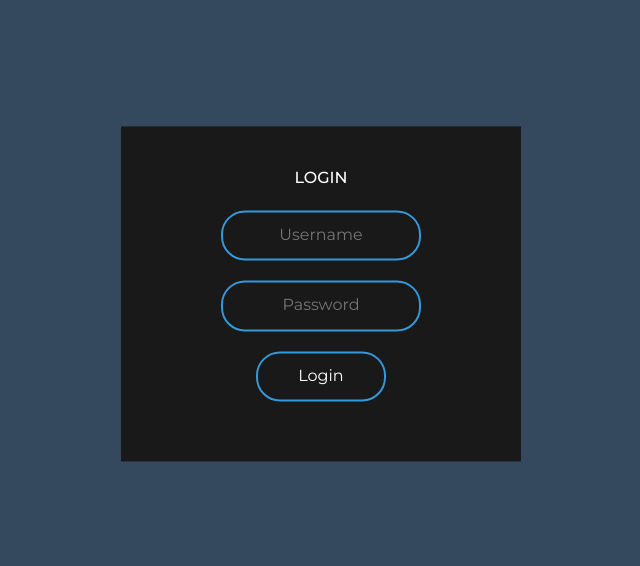
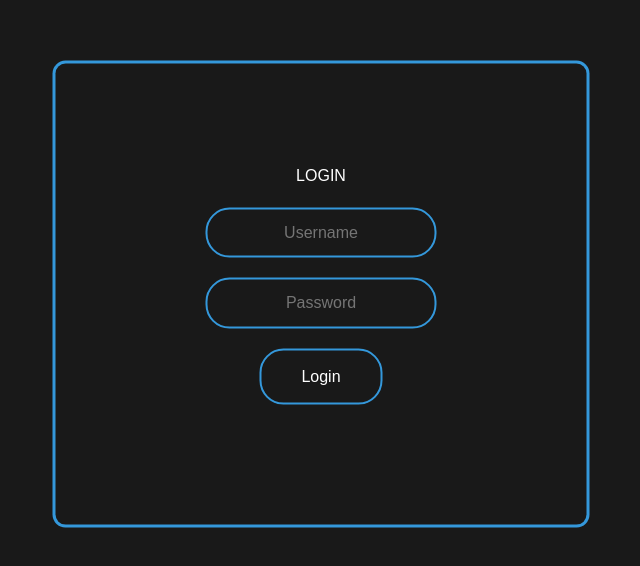
Before and after one commit to mnats725/mnatsakan-chat-ui, a React (Create React App) app: page / in a window 1280 px wide. Shown: the part 106-672 px from the top of the page, without its empty margins (319-959 px from the left). Built offline with nearby package versions, Linux system fonts and the light colour scheme.

Commit message:
feat: auth-page

```diff
--- a/src/components/app/app.css
+++ b/src/components/app/app.css
@@ -2,6 +2,7 @@
   display: flex;
   flex-direction: column;
   height: 100%;
+  background: #191919;
 }
 
 .app .main-content {
--- a/src/pages/auth-page/auth-page.css
+++ b/src/pages/auth-page/auth-page.css
@@ -1,14 +1,8 @@
-body {
-  margin: 0;
-  padding: 0;
+.auth-form {
   font-family: sans-serif;
-  background: #34495e;
-  box-sizing: border-box;
-}
-
-.box {
-  width: 400px;
-  padding: 40px;
+  border-radius: 10px;
+  box-shadow: 0 0 0 3px #3498db;
+  padding: 100px 150px;
   position: absolute;
   top: 50%;
   left: 50%;
@@ -17,35 +11,30 @@ body {
   text-align: center;
 }
 
-.box h1 {
-  color: white;
+.auth-form h1 {
+  color: #ffffff;
   text-transform: uppercase;
   font-weight: 500;
 }
 
-.box input[type='text'],
-.box input[type='password'] {
-  border: 0;
-  background: none;
+.auth-form input {
   display: block;
   margin: 20px auto;
   text-align: center;
   border: 2px solid #3498db;
   padding: 14px 10px;
-  width: 200px;
   outline: none;
-  color: white;
+  color: ffffff;
   border-radius: 24px;
   transition: 0.24s;
 }
 
-.box input[type='text']:focus,
-.box input[type='password']:focus {
+.auth-form input:focus {
   width: 280px;
   border-color: #3498db;
 }
 
-.box input[type='submit'] {
+.button {
   border: 0;
   background: none;
   display: block;
@@ -54,12 +43,12 @@ body {
   border: 2px solid #3498db;
   padding: 14px 40px;
   outline: none;
-  color: white;
+  color: #ffffff;
   border-radius: 24px;
   transition: 0.24s;
   cursor: pointer;
 }
 
-.box input[type='submit']:hover {
+.button:hover {
   background: #1c9cb3;
 }
--- a/src/pages/auth-page/auth-page.tsx
+++ b/src/pages/auth-page/auth-page.tsx
@@ -2,11 +2,13 @@ import './auth-page.css';
 
 export const AuthPage = (): JSX.Element => (
   <div className='auth-page'>
-    <form className='box' action='auth-page.tsx' method='post'>
+    <form className='auth-form'>
       <h1>login</h1>
-      <input type='Text' name='' placeholder='Username' />
+      <input type='text' name='' placeholder='Username' />
       <input type='password' name='' placeholder='Password' />
-      <input type='submit' name='' value='Login' />
+      <button className='button' type='submit'>
+        Login
+      </button>
     </form>
   </div>
 );
```
